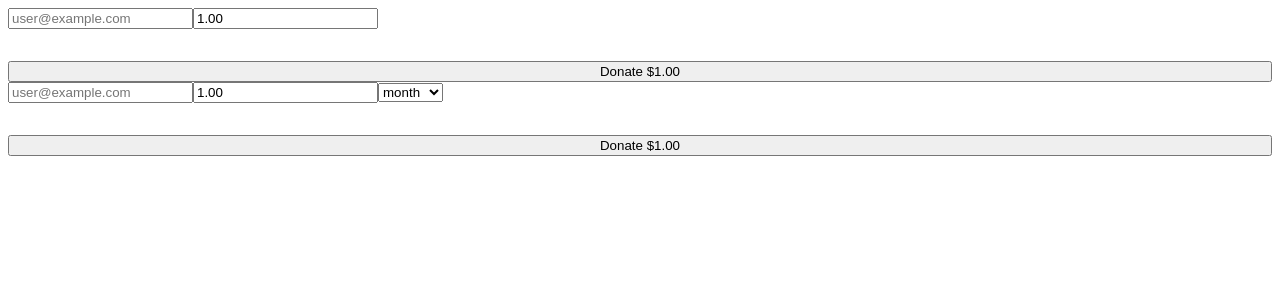
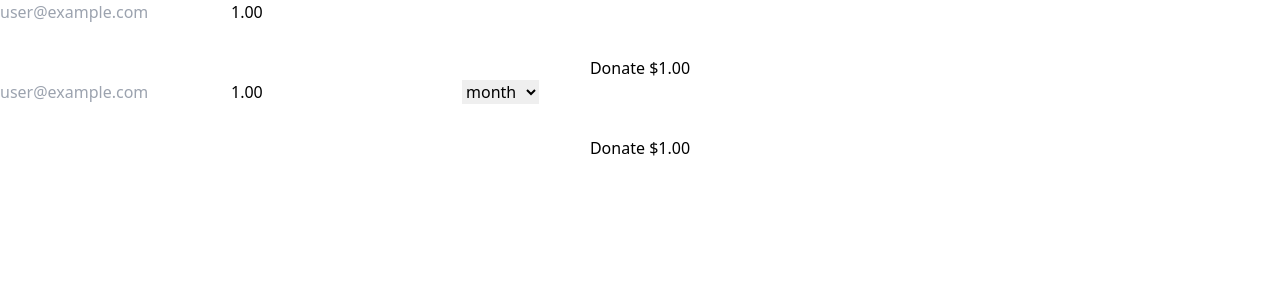
Before and after one commit to amplifyhope/web-ui, a Next.js app: page / in a window 1280 px wide. Shown: the top 300 px of the page. Built offline with nearby package versions, Linux system fonts and the light colour scheme.

Commit message:
added tailwind and tailwind config

```diff
--- a/package.json
+++ b/package.json
@@ -55,6 +55,7 @@
     "prettier-eslint": "^13.0.0",
     "prettier-plugin-prisma": "^3.9.0",
     "prisma": "^3.9.2",
+    "tailwindcss": "^3.1.4",
     "ts-node-dev": "^1.1.8",
     "tsconfig-paths": "^3.12.0",
     "typescript": "4.5.5"
--- a/styles/app.css
+++ b/styles/app.css
@@ -0,0 +1,3 @@
+@tailwind base;
+@tailwind components;
+@tailwind utilities;
--- /dev/null
+++ b/tailwind.config.js
@@ -0,0 +1,8 @@
+/** @type {import('tailwindcss').Config} */
+module.exports = {
+  content: ['./pages/**/*.{tsx,tx}'],
+  theme: {
+    extend: {}
+  },
+  plugins: []
+};
```
Also changed, not shown: 1 other file (tests, documents, lock files or other folders).
